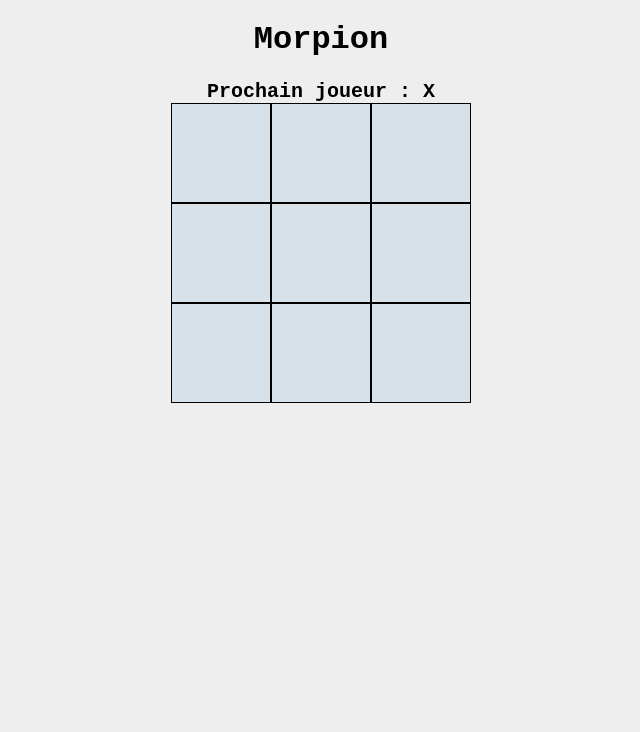
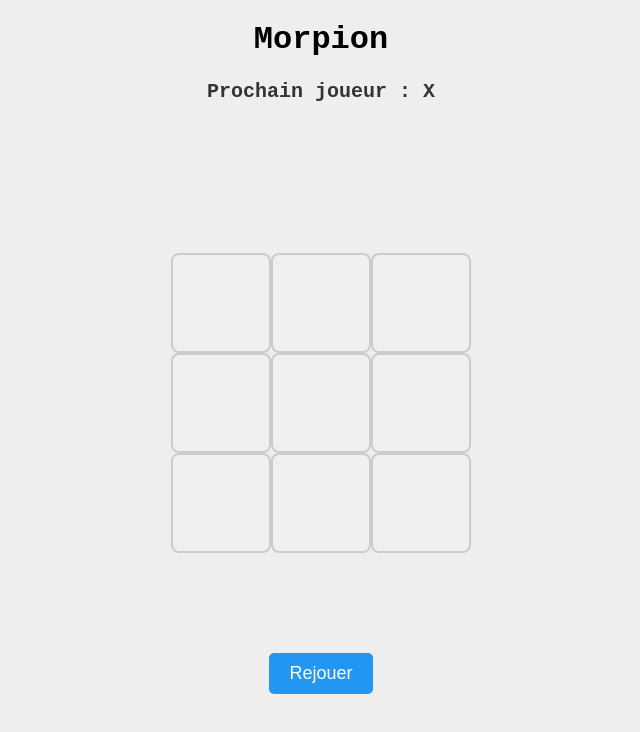
Before and after one commit to Neevaik/Morpion, a Next.js app: page / in a window 1280 px wide. Shown: the top 732 px of the page, without its empty margins (319-959 px from the left). Built offline with nearby package versions, Linux system fonts and the light colour scheme.

Commit message:
add reset button

```diff
--- a/component/Board.js
+++ b/component/Board.js
@@ -25,17 +25,17 @@ export default function Board() {
         for (let i = 0; i < lines.length; i++) {
             const [a, b, c] = lines[i];
             if (squares[a] && squares[a] === squares[b] && squares[a] === squares[c]) {
-                return {winner:squares[a], winningSquares:[a,b,c]};
+                return { winner: squares[a], winningSquares: [a, b, c] };
             }
         }
-        return {winner:null,winningSquares:[]};
+        return { winner: null, winningSquares: [] };
     }
 
     function handleClick(i) {
 
         const newSquares = squares.slice();
-        const {winner} = calculateWinner(newSquares)
-        if (winner || newSquares[i]){
+        const { winner } = calculateWinner(newSquares)
+        if (winner || newSquares[i]) {
             return;
         };
 
@@ -44,7 +44,12 @@ export default function Board() {
         setXIsNext(!xIsNext);
     }
 
-    const {winner, winningSquares} = calculateWinner(squares);
+    function resetGame() {
+        setSquares(Array(9).fill(null));
+        setXIsNext(true);
+    }
+
+    const { winner, winningSquares } = calculateWinner(squares);
 
     let status;
     if (winner) {
@@ -61,7 +66,7 @@ export default function Board() {
     }
 
     return (
-        <div>
+        <div className={styles.boardContainer}>
             <div className={styles.status}>{status}</div>
             <div className={styles.boardRow}>
                 {renderSquare(0)}
@@ -78,6 +83,9 @@ export default function Board() {
                 {renderSquare(7)}
                 {renderSquare(8)}
             </div>
+            <button className={styles.resetButton} onClick={resetGame}>
+                Rejouer
+            </button>
         </div>
     );
 }
--- a/styles/Board.module.css
+++ b/styles/Board.module.css
@@ -1,13 +1,38 @@
+.boardContainer{
+    display: flex;
+    flex-direction: column;
+    align-items: center;
+}
+
 .boardRow {
     display: flex;
-    align-items: center;
-    justify-content: center;
 }
 
 .status {
-    display: flex;
-    align-items: center;
-    justify-content: center;
+    text-align: center;
     font-size: 20px;
     font-weight: bold;
+    margin-bottom: 150px;
+    color: #333;
 }
+
+.resetButton {
+    margin-top: 100px;
+    font-size: 18px;
+    cursor: pointer;
+    padding: 10px 20px;
+    background-color: #2196f3;
+    color: white;
+    border: none;
+    border-radius: 5px;
+    transition: background-color 0.3s, transform 0.3s;
+}
+
+.resetButton:hover {
+    background-color: #1976d2;
+
+}
+
+.resetButton:active {
+    transform: scale(0.98);
+}
--- a/styles/Square.module.css
+++ b/styles/Square.module.css
@@ -1,16 +1,24 @@
 .square {
     width: 100px;
     height: 100px;
-    background-color: rgb(214, 225, 234);
-    border:1px solid #000;
-    font-size: 24px;
+    background-color: #f0f0f0;
+    border:2px solid #ccc;
+    font-size: 36px;
     font-weight: bold;
     cursor: pointer;
     display: flex;
     align-items: center;
     justify-content: center;
+    transition: background-color 0.3s, box-shadow 0.3s;
+    border-radius: 8px;
 }
 
+.square:hover {
+    background-color: #e0e0e0;
+  }
+
 .winning{
-    background-color: yellow;
+    background-color: #ffeb3b;
+    color:#000;
+    font-weight: bold;
 }
```
